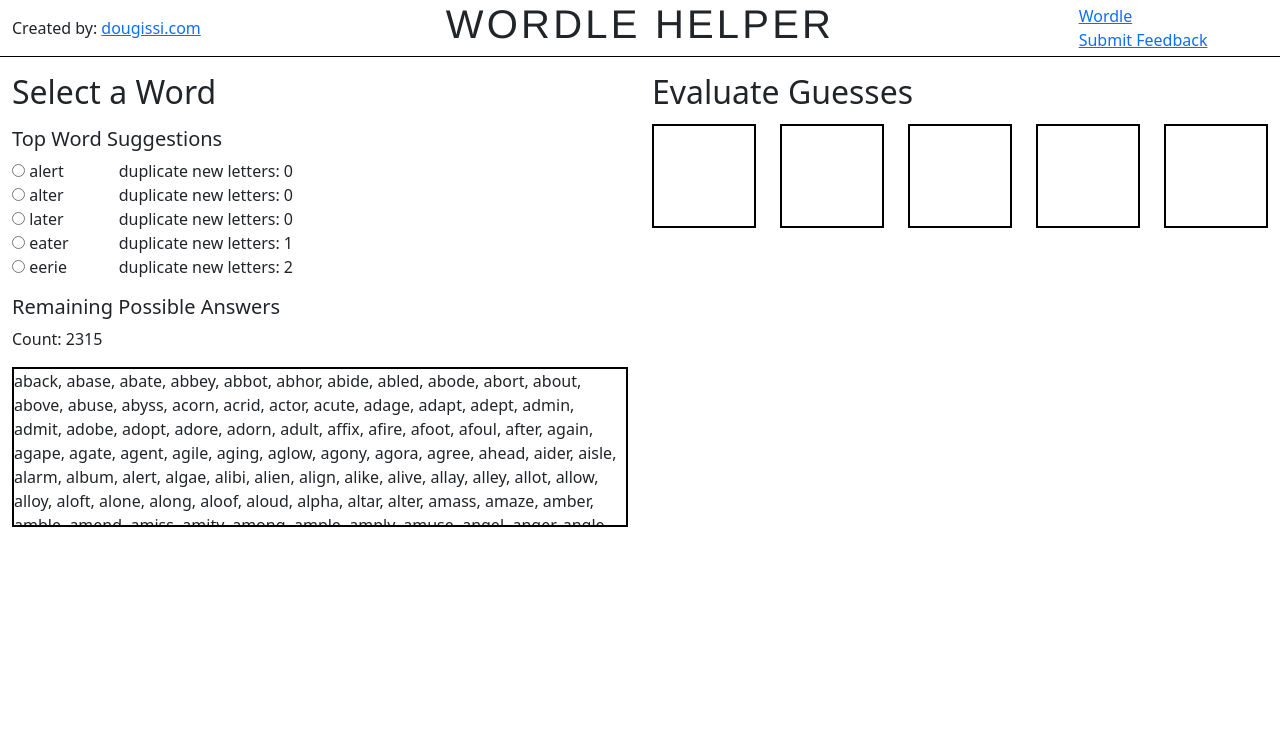
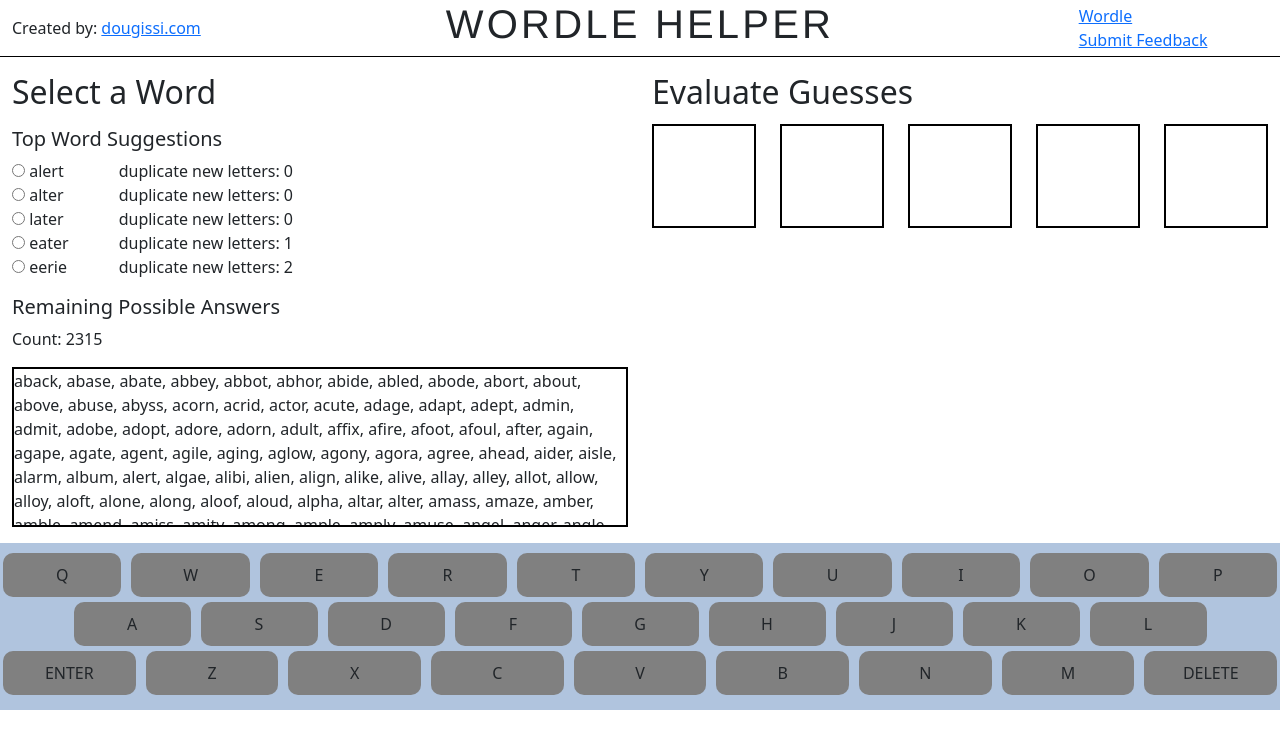
Before and after one commit to dougissi/dougissi.github.io, a Jekyll site: the page assets/wordle_helper/index.html, which Jekyll copies as it is, in a window 1280 px wide. Shown: the top 749 px of the page. Built offline with Jekyll 4.4.1, drawn with Linux system fonts in a browser that asks for light colours.

Commit message:
add keyboard to wordle

```diff
--- a/assets/wordle_helper/index.html
+++ b/assets/wordle_helper/index.html
@@ -54,6 +54,47 @@
         </div>
       </div>
     </div>
+  </div>
+
+  <div class="container-fluid" id="keyboard">
+    <div class="row keyboard-row" id="keyboard-row-top">
+      <div class="col key" id="81">q</div>
+      <div class="col key" id="87">w</div>
+      <div class="col key" id="69">e</div>
+      <div class="col key" id="82">r</div>
+      <div class="col key" id="84">t</div>
+      <div class="col key" id="89">y</div>
+      <div class="col key" id="85">u</div>
+      <div class="col key" id="73">i</div>
+      <div class="col key" id="79">o</div>
+      <div class="col key" id="80">p</div>
+    </div>
+    <div class="row keyboard-row" id="keyboard-row-middle">
+      <div class="spacer half"></div>
+      <div class="col key" id="65">a</div>
+      <div class="col key" id="83">s</div>
+      <div class="col key" id="68">d</div>
+      <div class="col key" id="70">f</div>
+      <div class="col key" id="71">g</div>
+      <div class="col key" id="72">h</div>
+      <div class="col key" id="74">j</div>
+      <div class="col key" id="75">k</div>
+      <div class="col key" id="76">l</div>
+      <div class="spacer half"></div>
+    </div>
+    <div class="row keyboard-row" id="keyboard-row-bottom">
+      <div class="col key" id="13">enter</div>
+      <div class="col key" id="90">z</div>
+      <div class="col key" id="88">x</div>
+      <div class="col key" id="67">c</div>
+      <div class="col key" id="86">v</div>
+      <div class="col key" id="66">b</div>
+      <div class="col key" id="78">n</div>
+      <div class="col key" id="77">m</div>
+      <div class="col key" id="8">delete</div>
+    </div>
+  </div>
+
 
   <iframe name="hidden_iframe" id="hidden_iframe" style="display:none;"></iframe>
 
@@ -70,10 +111,8 @@
     <input type="text" id="guess-form-source" name="entry.981218756">
     <button type="submit" id="guess-form-submit-button">Send</button>
   </form>
-  </div>
 
   <script src="https://ajax.googleapis.com/ajax/libs/jquery/3.6.0/jquery.min.js"></script>
-  <script src="assets/original_valid_words.js" charset="utf-8"></script>
   <script src="assets/wordle_valid_words.js" charset="utf-8"></script>
   <script src="solver.js" charset="utf-8"></script>
 </body>
--- a/assets/wordle_helper/solver.js
+++ b/assets/wordle_helper/solver.js
@@ -468,20 +468,18 @@
   return guessResult;
 }
 
-// when key is pressed
-$(document).on("keydown", function(event) {
+
+
+function keyActions(key, keyCode) {
   // TODO: pause while in end game?
 
-
-  const key = event.key;
-  // console.log(key);
-  if (key.length == 1 & (/[a-zA-Z]/).test(key)) {
+  if (keyCode >= 65 & keyCode <= 90) {  // key is letter A - Z
     if (ownWordIndex < numLetters) {
       addLetterToTile(key.toLowerCase(), ownWordIndex);
       ownWord += key;
       ownWordIndex++;
     }
-  } else if (key == "Backspace") {
+  } else if (keyCode == 8) {  // key is backspace / delete
     if (ownWordIndex > 0) {
       ownWordIndex -= 1;
       ownWord = ownWord.slice(0, ownWordIndex);
@@ -493,7 +491,7 @@
         guess = null;
       }
     }
-  } else if (key == "Enter") {
+  } else if (keyCode == 13) {  // key is enter
     if (guess) {
       if (!$(".evaluate-button").prop("disabled")) {
         $(".evaluate-button").click();
@@ -508,6 +506,20 @@
       }
     }
   }
+}
+
+// when key is pressed
+$(document).on("keydown", function(event) {
+  const key = event.key;
+  const keyCode = event.keyCode;
+  keyActions(key, keyCode);
+})
+
+// when keyboard button is clicked
+$(".key").click( function() {
+  let key = $(this).text();
+  let keyCode = this.id;
+  keyActions(key, keyCode);
 })
 
 // when top word radio button gets clicked
--- a/assets/wordle_helper/styles.css
+++ b/assets/wordle_helper/styles.css
@@ -100,6 +100,25 @@
   color: var(--gray);
 }
 
+#keyboard {
+  margin-top: 1rem;
+  padding: 10px;
+  background-color: lightsteelblue;
+}
+
+.key {
+  background-color: gray;
+  border-radius: 10px;
+  margin: 5px;
+  padding: 10px;
+  text-align: center;
+  text-transform: uppercase;
+}
+
+.half {
+  flex: 0.5;
+}
+
 .hidden-form {
   display: none;
 }
```
Lines whose indentation alone changed are shown as unchanged.
